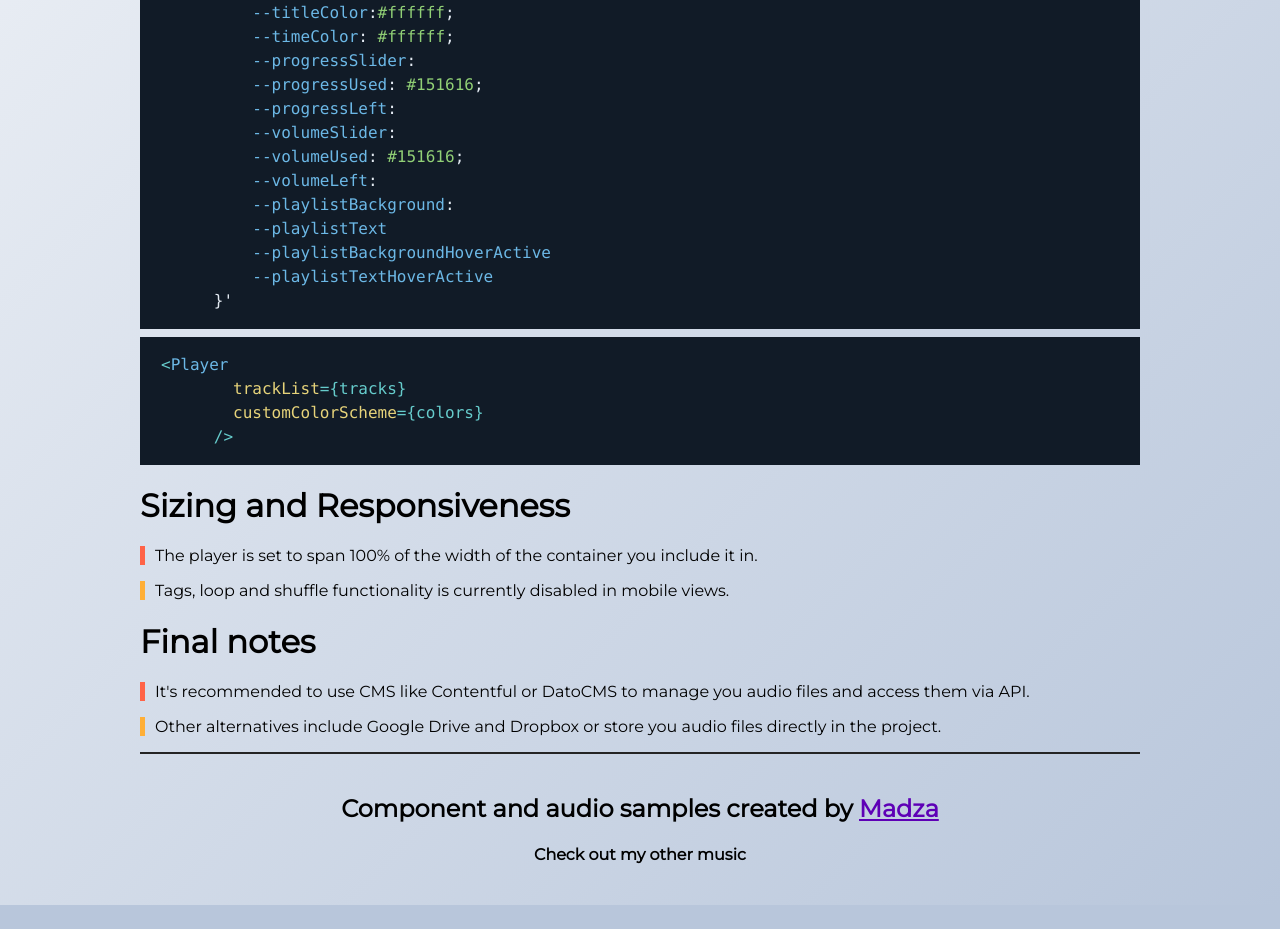
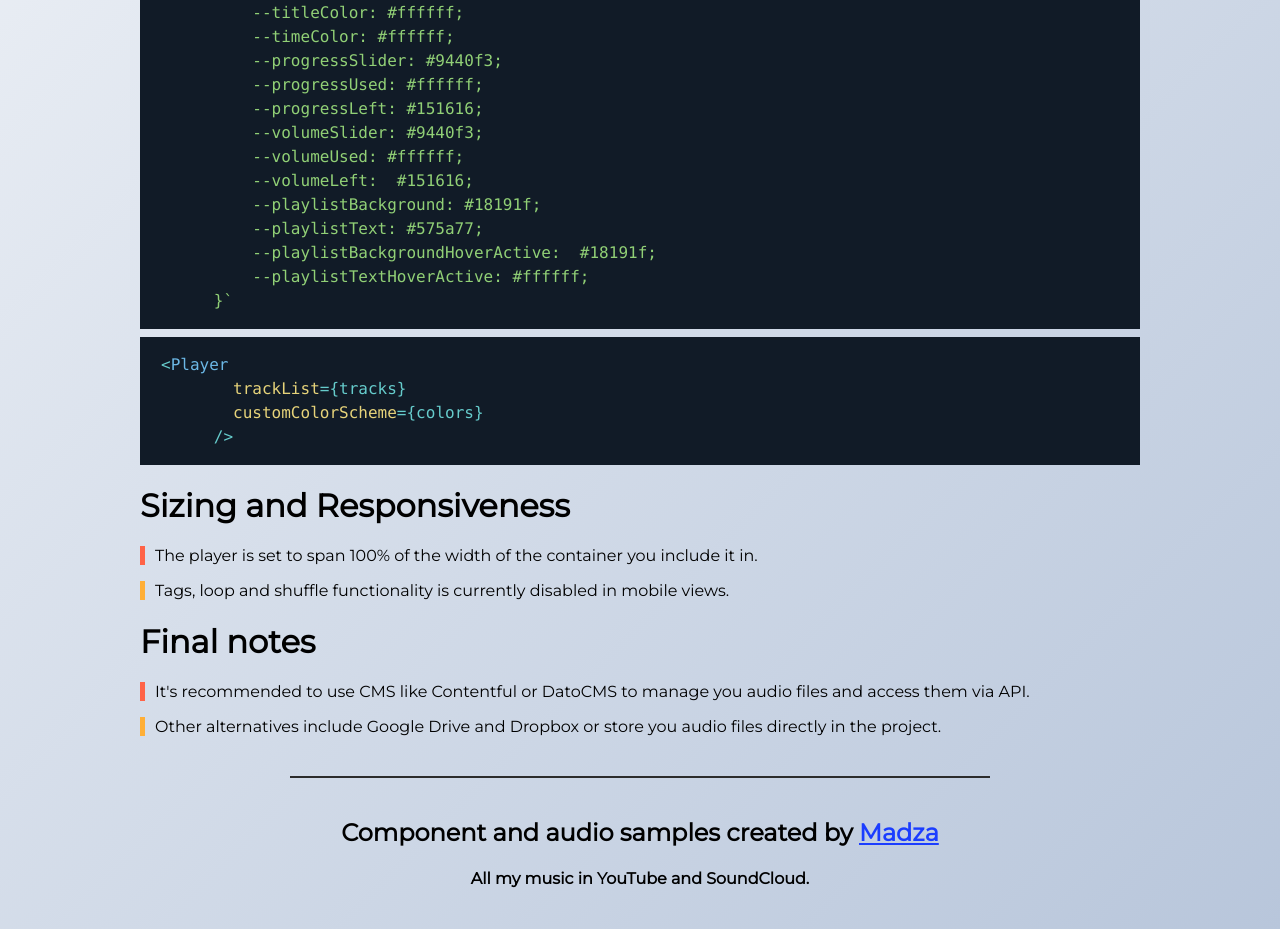
Before and after one commit to madzadev/audio-player, a React (Create React App) app in the folder example/: page / in a window 1280 px wide. Shown: the part 1625-2554 px from the top of the page. Before the commit the page ends 2530 px from the top, so only its background shows below. Built offline with nearby package versions, Linux system fonts and the light colour scheme.

Commit message:
updated css variables

```diff
--- a/example/src/App.js
+++ b/example/src/App.js
@@ -106,28 +106,28 @@ const App = () => {
         For now, you can further customize the player by editing the colors
         variable below.
       </p>
-      <SyntaxHighlighter language='css' style={coldarkDark}>
-        {`const colors = 'html {
-          --tagsBackground: #18191f;
+      <SyntaxHighlighter language='javascript' style={coldarkDark}>
+        {`const colors = \`html {
+          --tagsBackground: #9440f3;
           --tagsText: #ffffff;
-          --tagsBackgroundHoverActive: #ffffff;
+          --tagsBackgroundHoverActive: #2cc0a0;
           --tagsTextHoverActive: #ffffff;
           --searchBackground: #18191f;
           --searchText: #ffffff;
           --playerBackground: #18191f;
-          --titleColor:#ffffff;
+          --titleColor: #ffffff;
           --timeColor: #ffffff;
-          --progressSlider:
-          --progressUsed: #151616;
-          --progressLeft:
-          --volumeSlider:
-          --volumeUsed: #151616;
-          --volumeLeft:
-          --playlistBackground:
-          --playlistText
-          --playlistBackgroundHoverActive
-          --playlistTextHoverActive
-      }'`}
+          --progressSlider: #9440f3;
+          --progressUsed: #ffffff;
+          --progressLeft: #151616;
+          --volumeSlider: #9440f3;
+          --volumeUsed: #ffffff;
+          --volumeLeft:  #151616;
+          --playlistBackground: #18191f;
+          --playlistText: #575a77;
+          --playlistBackgroundHoverActive:  #18191f;
+          --playlistTextHoverActive: #ffffff;
+      }\``}
       </SyntaxHighlighter>
       <SyntaxHighlighter language='jsx' style={coldarkDark}>
         {`<Player
--- a/example/src/components/Footer.js
+++ b/example/src/components/Footer.js
@@ -15,7 +15,7 @@ const Footer = () => {
           Madza
         </a>
       </h2>
-      <h4>Check out my other music</h4>
+      <h4>All my music in YouTube and SoundCloud.</h4>
     </div>
   )
 }
--- a/example/src/components/Footer.module.css
+++ b/example/src/components/Footer.module.css
@@ -1,4 +1,3 @@
 .wrapper {
   text-align: center;
-  margin-top: 40px;
 }
--- a/example/src/index.css
+++ b/example/src/index.css
@@ -26,7 +26,7 @@ h4 {
 }
 
 .link {
-  color: rgb(94, 0, 182);
+  color: rgb(27, 61, 255);
 }
 
 pre {
@@ -41,5 +41,7 @@ code {
 
 hr {
   border: none;
-  border-bottom: 2px solid rgb(36, 36, 36);
+  border-bottom: 2px solid rgb(44, 44, 44);
+  width: 70%;
+  margin: 40px auto;
 }
```
Also changed, not shown: 1 other file (tests, documents, lock files or other folders).
